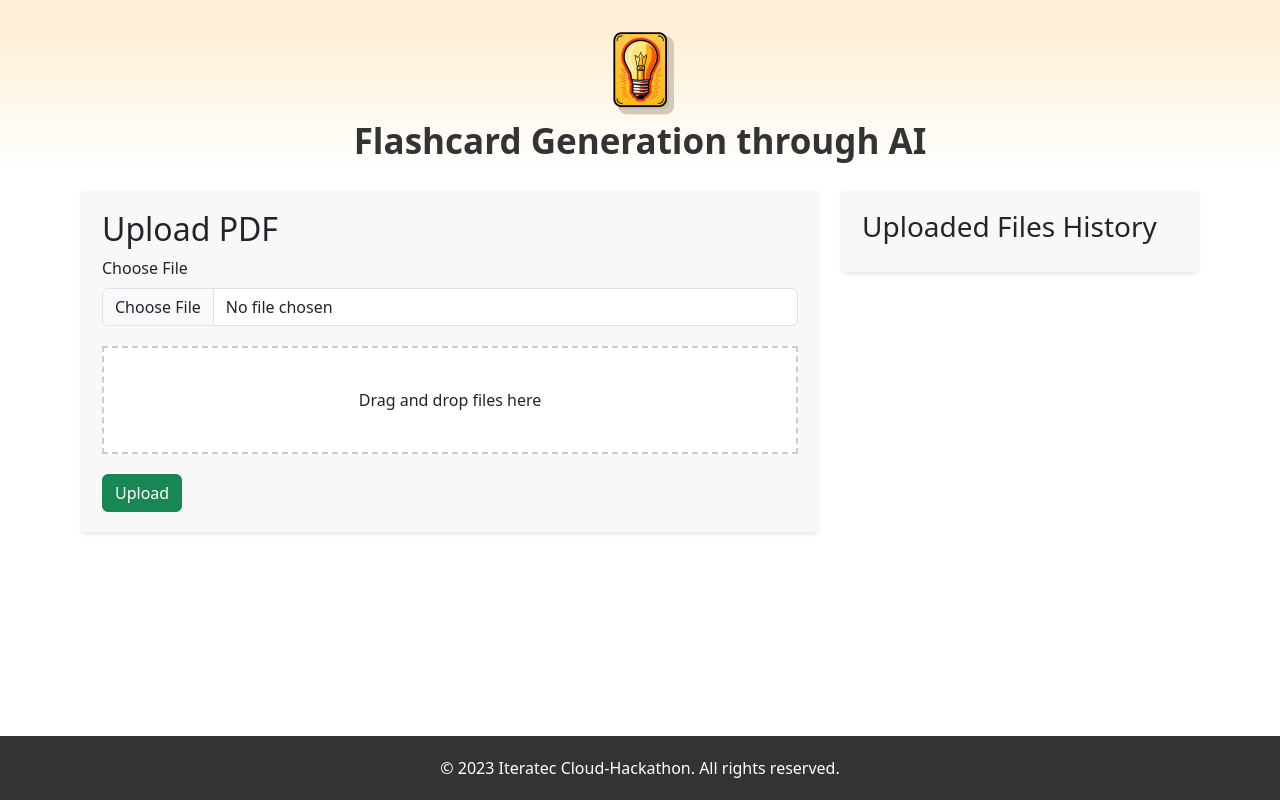
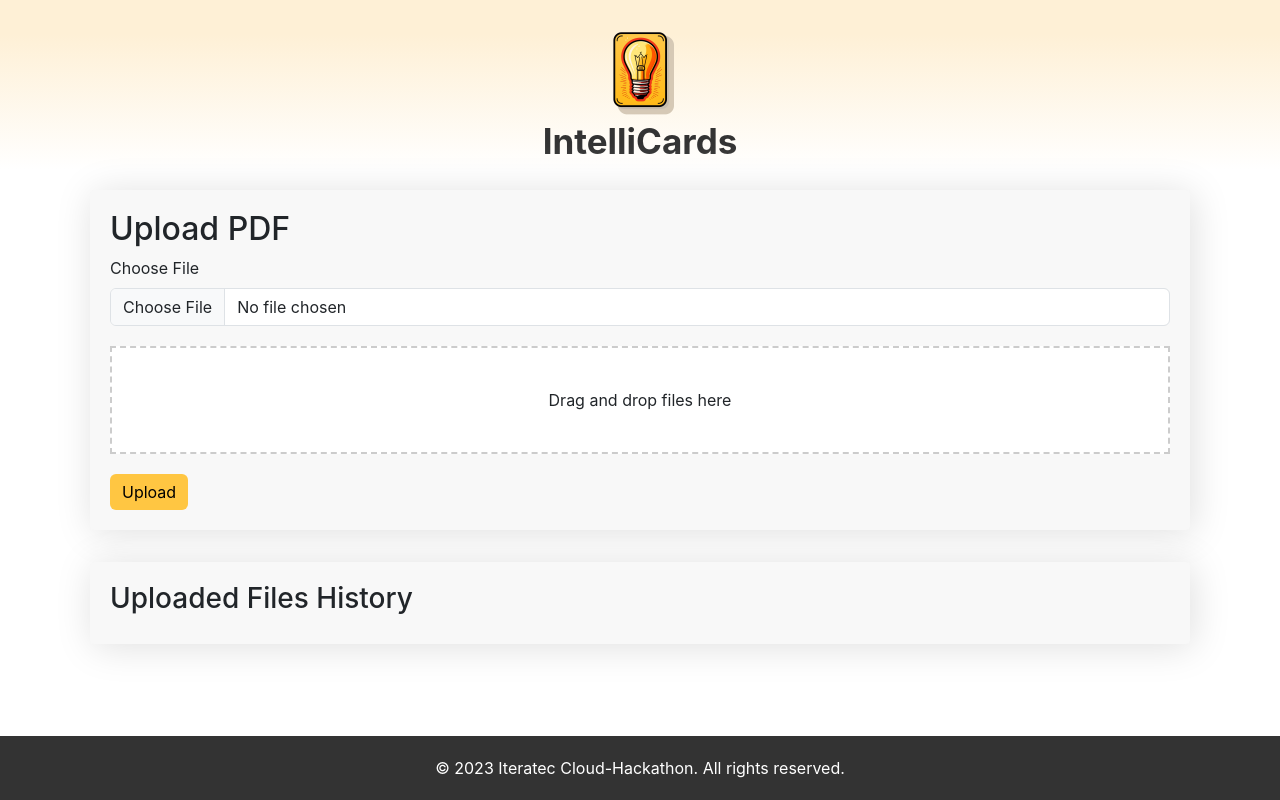
Before and after one commit to Nimeggis/IntelliCards-FE, a React (Create React App) app: page / in a window 1280 px wide. Built offline with nearby package versions, Linux system fonts and the light colour scheme.

Commit message:
update card design

```diff
--- a/src/Cards/CardsStyles.css
+++ b/src/Cards/CardsStyles.css
@@ -72,15 +72,6 @@
   margin: 20px auto;
 }
 
-
-
-
-
-body {
-  margin: 20px auto;
-  background: #242934;
-}
-
 .nav {
   width: 350px;
   margin: auto;
--- a/src/FileUpload.css
+++ b/src/FileUpload.css
@@ -1,10 +1,3 @@
-
-.container {
-  max-width: 300px;
-  margin: 0 auto;
-  padding: 20px;
-}
-
 .header {
   text-align: center;
   padding-top: 20px;
@@ -23,11 +16,16 @@
   width: 100px;
 }
 
+.container {
+  padding: 20px;
+}
+
 .content {
-  background-color: #f8f8f8;
+  padding: 20px;
   border-radius: 4px;
-  padding: 20px;
-  box-shadow: 0 2px 4px rgba(0, 0, 0, 0.1);
+  background: #f8f8f8;
+  box-shadow:  3px 3px 38px #dfdfdf,
+               -3px -3px 38px #ffffff;
 }
 
 .file-input {
@@ -51,10 +49,28 @@ button {
   padding: 10px 20px;
 }
 
+.upload-button {
+  background-color: #ffc642;
+  border: 0px;
+  color: #000;
+}
+
+.upload-button:hover {
+  background-color: #eba213;
+}
+
 .wrapper {
   display: flex;
   flex-direction: column;
   min-height: 100vh;
+}
+
+.row {
+  display: block;
+}
+
+.file-history {
+  margin-top: 2em;
 }
 
 .footer {
--- a/src/FileUpload.js
+++ b/src/FileUpload.js
@@ -1,7 +1,7 @@
+import './FileUpload.css';
 import React, { useState } from 'react';
 import { Button, Modal } from 'react-bootstrap';
-import './FileUpload.css';
-import Cards from "./Cards/Cards";
+import Cards from './Cards/Cards';
 import Icon from './img/ic-icon-header.png';
 import 'bootstrap/dist/css/bootstrap.min.css';
 
@@ -10,6 +10,7 @@ const FileUpload = () => {
   const [selectedFile, setSelectedFile] = useState(null);
   const [uploadedFiles, setUploadedFiles] = useState([]);
   const [showModal, setShowModal] = useState(false);
+
 
 
 
@@ -70,11 +71,11 @@ const FileUpload = () => {
     <div className="wrapper">
       <div className="header">
         <img src={Icon} alt="IntelliCards Icon" class="header-icon"/>
-        <h1>Flashcard Generation through AI</h1>
+        <h1>IntelliCards</h1>
       </div>
       <div className="container">
-        <div class="row">
-        <div class="col-8">
+        <div class="row upload-row">
+        <div class="col-12">
           <div className="content">
             <h2>Upload PDF</h2>
             <div className="file-input">
@@ -85,12 +86,12 @@ const FileUpload = () => {
               <p>Drag and drop files here</p>
             </div>
             {selectedFile && <p>Selected file: {selectedFile.name}</p>}
-            <button onClick={handleUpload} className="btn btn-success">
+            <button onClick={handleUpload} className="btn btn-success upload-button">
               Upload
             </button>
           </div>
         </div>
-        <div class="col-4">
+        <div class="col-12 file-history">
           <div className="content">
             <h3>Uploaded Files History</h3>
             <div className="list-group">
@@ -110,7 +111,6 @@ const FileUpload = () => {
         &copy; {new Date().getFullYear()} Iteratec Cloud-Hackathon. All rights reserved.
       </footer>
       {showModal && renderModal()}
-
     </div>
   );
 };
--- a/src/index.js
+++ b/src/index.js
@@ -1,9 +1,9 @@
 import React from 'react';
 import ReactDOM from 'react-dom/client';
+import 'bootstrap/dist/css/bootstrap.min.css';
 import './index.css';
 import FileUpload from './FileUpload';
 import reportWebVitals from './reportWebVitals';
-import 'bootstrap/dist/css/bootstrap.min.css';
 
 
 const root = ReactDOM.createRoot(document.getElementById('root'));
```
